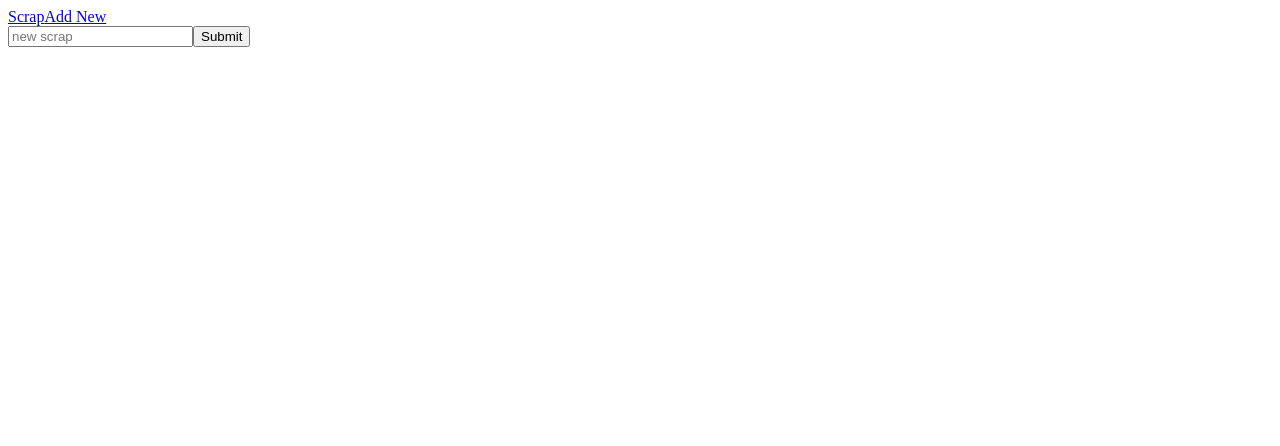
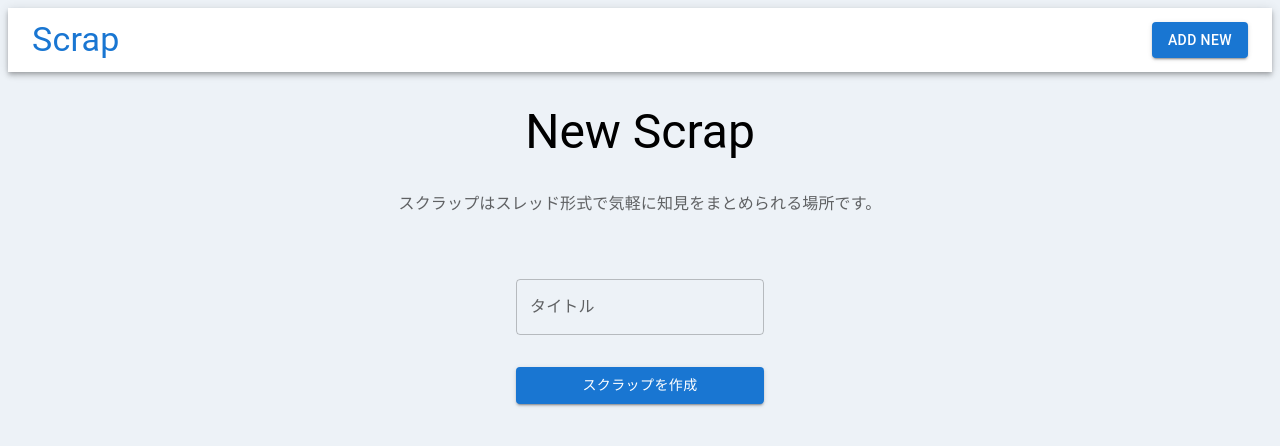
Before and after one commit to m-narin/scrap-app, a Next.js app in the folder web/: page /scraps/new in a window 1280 px wide. Shown: the top 446 px of the page. Built offline with nearby package versions, Linux system fonts and the light colour scheme.

Commit message:
new_postの静的コーディング

```diff
--- a/web/package.json
+++ b/web/package.json
@@ -11,6 +11,9 @@
   },
   "dependencies": {
     "@apollo/client": "^3.6.9",
+    "@emotion/react": "^11.10.0",
+    "@emotion/styled": "^11.10.0",
+    "@mui/material": "^5.10.1",
     "graphql": "^16.5.0",
     "next": "12.2.4",
     "react": "18.2.0",
--- a/web/src/components/Header.tsx
+++ b/web/src/components/Header.tsx
@@ -1,22 +1,41 @@
-import Head from 'next/head'
-import Link from 'next/link'
+import AppBar from '@mui/material/AppBar'
+import Toolbar from '@mui/material/Toolbar';
+import Button from '@mui/material/Button'
+import Typography from '@mui/material/Typography';
+import { useRouter } from 'next/router'
+// import CreateIcon from '@mui/icons-material/Create';
 
 export const Header = () => {
+	const router = useRouter()
+
 	return (
-		<>
-			<Head>
-				<title>ScrapApp</title>
-			</Head>
-			<header>
-				<nav>
-					<Link href="/scraps">
-						Scrap
-					</Link>
-					<Link href="scraps/new">
-						Add New
-					</Link>
-				</nav>
-			</header>
-		</>
+		<AppBar position="static" color="inherit" component="div">
+			<Toolbar>
+				<Typography
+					variant="h4"
+					sx = {{color: '#1976d2',
+					'&:hover': {
+						cursor: "pointer",
+					},
+					}}
+					onClick={() => {
+						router.push('/')
+					}}
+				>
+					Scrap
+				</Typography>
+				<div style={{ flexGrow: 1 }}></div>
+				<Button
+					variant="contained"
+					color="primary"
+					// startIcon={<CreateIcon />}
+					onClick={() => {
+						router.push('/scraps/new')
+					}}
+				>
+					Add New
+				</Button>
+			</Toolbar>
+		</AppBar>
 	)
 }
--- /dev/null
+++ b/web/src/components/layout.tsx
@@ -0,0 +1,13 @@
+import { Header } from './Header'
+import { ReactElement } from 'react'
+
+type LayoutProps = Required<{
+    readonly children: ReactElement
+}>
+
+export const Layout = ({ children }: LayoutProps) => (
+	<>
+		<Header />
+		{children}
+	</>
+)
--- a/web/src/pages/_app.tsx
+++ b/web/src/pages/_app.tsx
@@ -1,5 +1,8 @@
 import { ApolloClient, InMemoryCache,ApolloProvider } from "@apollo/client"
 import type { AppProps } from 'next/app'
+import { Layout } from '../components/layout'
+
+import '../../styles/globals.css';
 
 const client = new ApolloClient({
     uri: process.env.NEXT_PUBLIC_GRAPHQL_API_URL,
@@ -9,7 +12,9 @@ const client = new ApolloClient({
 function MyApp({ Component, pageProps }: AppProps) {
   return (
     <ApolloProvider client={client}>
-      <Component {...pageProps} />
+      <Layout>
+        <Component {...pageProps} />
+      </Layout>
     </ApolloProvider>
   );
 }
--- a/web/src/pages/scraps/new.tsx
+++ b/web/src/pages/scraps/new.tsx
@@ -1,32 +1,64 @@
-import type { NextPage } from 'next'
 import { useState } from 'react'
-import { useMutation } from '@apollo/client'
-import { CreateScrapMutation, CreateScrapDocument } from '../../graphql/generated/graphql'
-import { Header } from '../../components/Header'
+import { useRouter } from 'next/router'
+import { useCreateScrapMutation } from '../../graphql/generated/graphql'
+import Stack from "@mui/material/Stack"
+import TextField from '@mui/material/TextField'
+import Button from '@mui/material/Button'
+import FormLabel from '@mui/material/FormLabel'
+import Typography from '@mui/material/Typography'
 
-const AddScrap: NextPage = () => {
+const AddScrap = () => {
+  const router = useRouter()
   const [scrapInput, setScrapInput] = useState('');
-  const [addScrap] = useMutation<CreateScrapMutation>(CreateScrapDocument)
+
+  // 宣言的実装
+  const [mutate] = useCreateScrapMutation({
+    onCompleted(){
+      router.push('/')
+    },
+    onError(error){
+      console.error(error)
+    }
+  })
 
   return (
     <>
-      <Header />
+        <Stack mt={4} rowGap={4} alignItems="center">
+
+          <Typography variant="h3">
+            New Scrap
+          </Typography>
+
+          <FormLabel>
+            スクラップはスレッド形式で気軽に知見をまとめられる場所です。
+          </FormLabel>
         <form
           onSubmit={e => {
+
+            // submitイベントのデフォルトの動作をキャンセルする
             e.preventDefault();
-          addScrap({ variables: { title: scrapInput } });
+            mutate({ variables: { title: scrapInput } });
           }}
         >
-      <input
-        className="input"
-        placeholder="new scrap"
+        <Stack mt={4} spacing={2}>
+          <TextField
+            id="outlined-basic"
+            label="タイトル"
+            variant="outlined"
             value={scrapInput}
             onChange={e => (setScrapInput(e.target.value))}
           />
-
-      <button type="submit">Submit</button>
+        </Stack>
+        <Stack mt={4} spacing={2}>
+          <Button
+            type="submit"
+            variant="contained"
+          >
+            スクラップを作成
+          </Button>
+        </Stack>
         </form>
-
+      </Stack>
     </>
   )
 }
--- a/web/styles/globals.css
+++ b/web/styles/globals.css
@@ -1,26 +1,3 @@
-html,
 body {
-  padding: 0;
-  margin: 0;
-  font-family: -apple-system, BlinkMacSystemFont, Segoe UI, Roboto, Oxygen,
-    Ubuntu, Cantarell, Fira Sans, Droid Sans, Helvetica Neue, sans-serif;
+  background-color: #edf2f7;
 }
-
-a {
-  color: inherit;
-  text-decoration: none;
-}
-
-* {
-  box-sizing: border-box;
-}
-
-@media (prefers-color-scheme: dark) {
-  html {
-    color-scheme: dark;
-  }
-  body {
-    color: white;
-    background: black;
-  }
-}
```
Also changed, not shown: web/src/pages/index.tsx (+13 -10 lines), web/src/pages/scraps.tsx (deleted, +0 -30 lines), web/src/pages/scraps/index.tsx (added, +35 -0 lines), 2 other files (tests, documents, lock files or other folders). Lines whose indentation alone changed are shown as unchanged.
